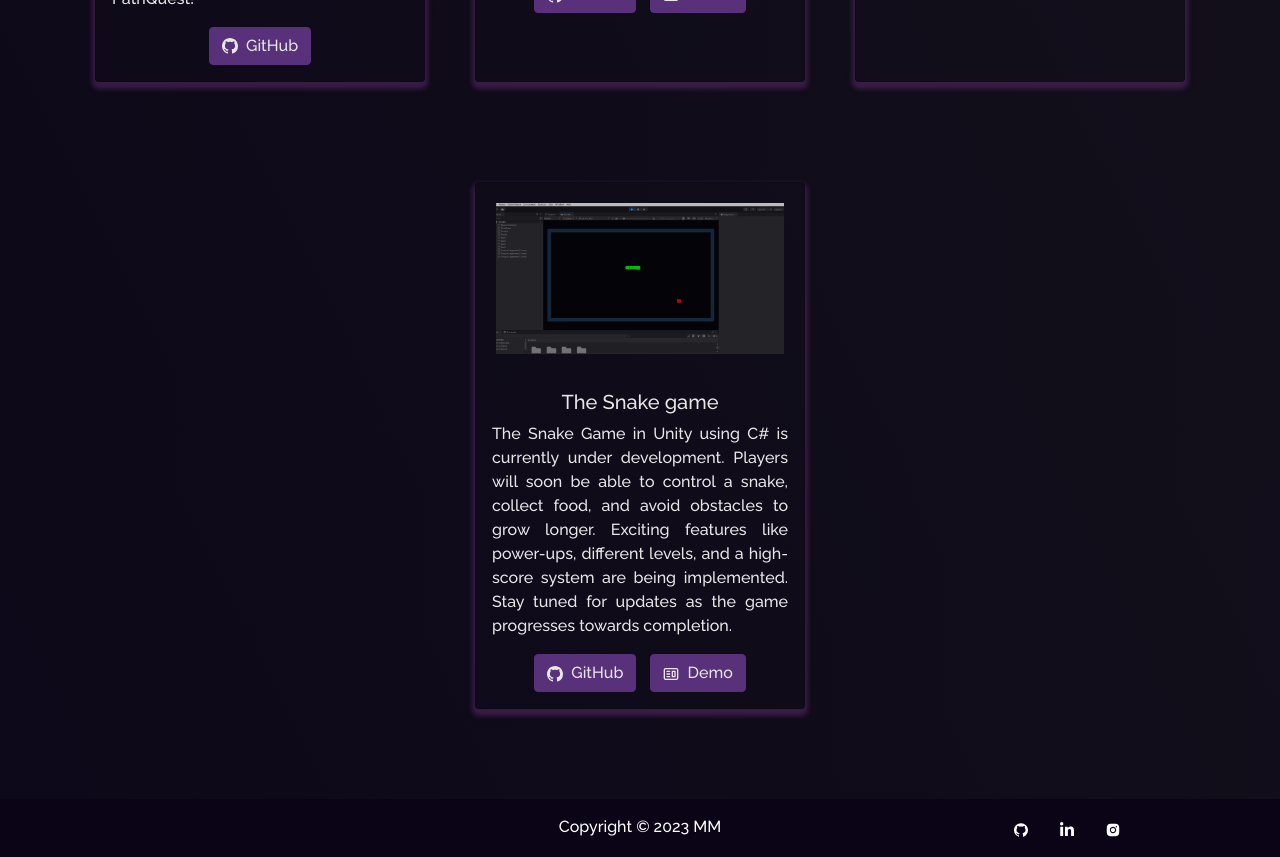
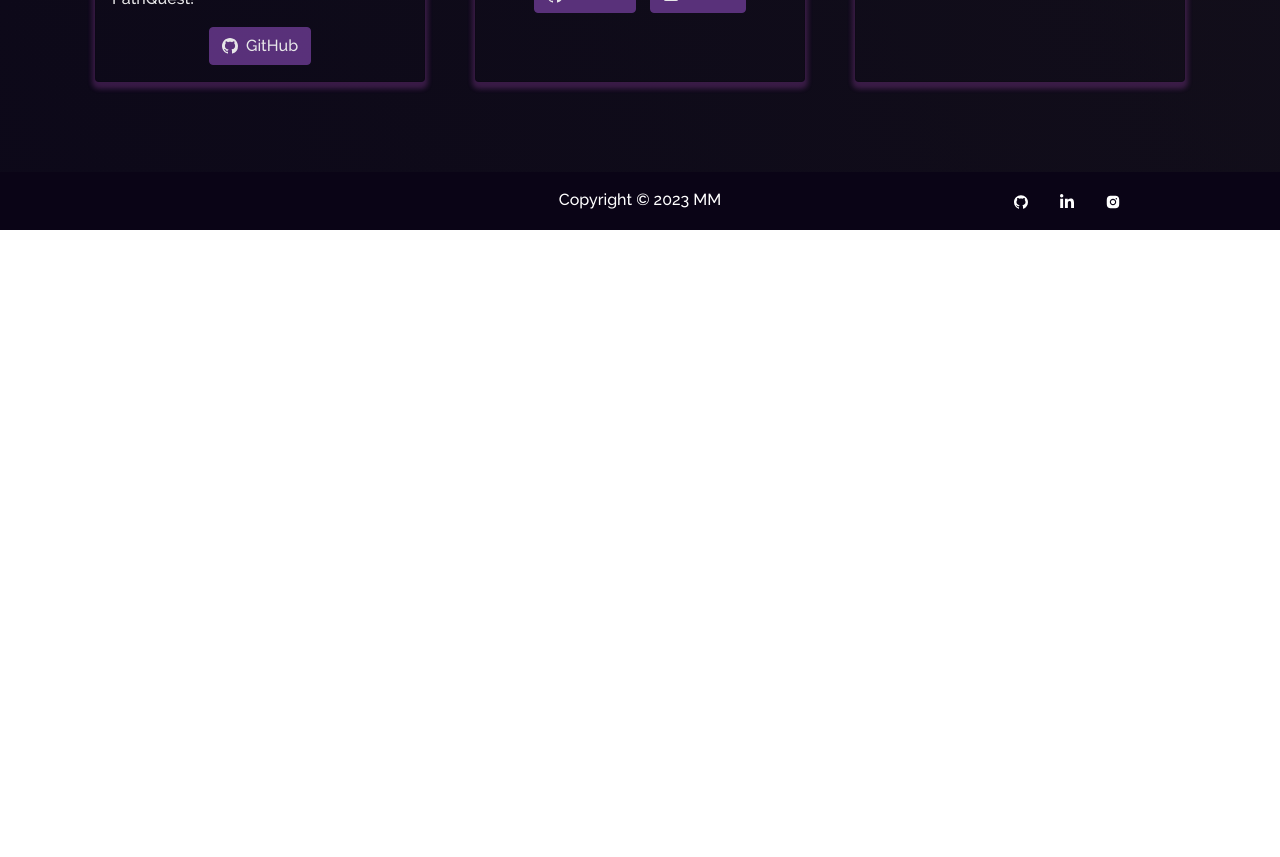
Before and after one commit to Manal1110/Portfolio, a React (Create React App) app: page /project in a window 1280 px wide. Shown: the part 1860-2717 px from the top of the page. After the commit the page ends 2090 px from the top, so only its background shows below. Built offline with nearby package versions, Linux system fonts and the light colour scheme.

Commit message:
'changes'

```diff
--- a/src/components/Projects/Projects.js
+++ b/src/components/Projects/Projects.js
@@ -86,16 +86,7 @@ function Projects() {
               demoLink="https://youtu.be/nGs_PFEz0us"
             />
           </Col>
-          <Col md={4} className="project-card">
-            <ProjectCard
-              imgPath={snake}
-              isBlog={false}
-              title="The Snake game"
-              description="The Snake Game in Unity using C# is currently under development. Players will soon be able to control a snake, collect food, and avoid obstacles to grow longer. Exciting features like power-ups, different levels, and a high-score system are being implemented. Stay tuned for updates as the game progresses towards completion."
-              ghLink="https://github.com/Manal1110/Snake-game"
-              demoLink="https://youtu.be/COaZnOneCvs"
-            />
-          </Col>
+
 
 
 
```
